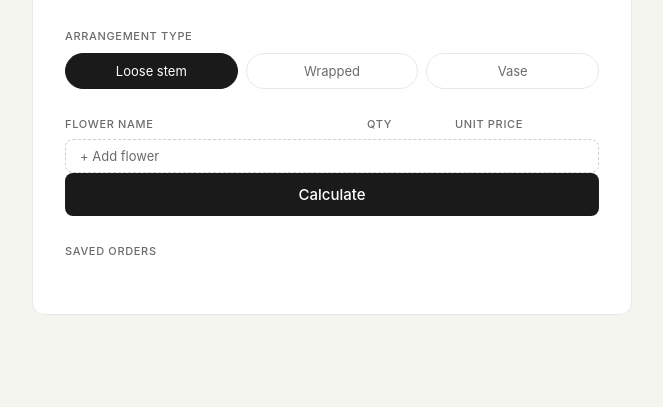
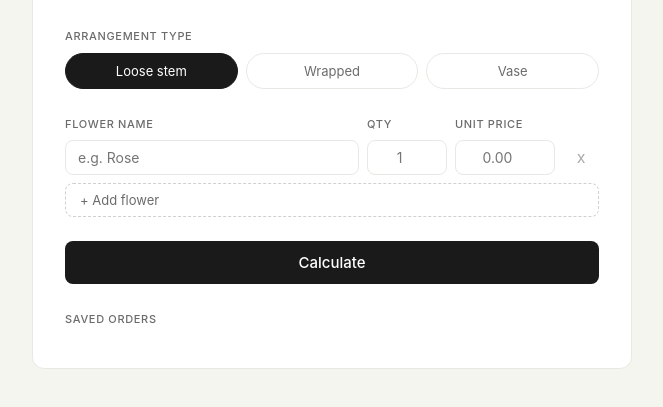
Before and after one commit to s0na-k/PetalCount, a plain HTML site: page frontend/index.html in a window 1280 px wide. Both pictures are taken after a click on the button "+ Add flower". Shown: the part 135-542 px from the top of the page, without its empty margins (308-971 px from the left). Drawn offline with Linux system fonts and the light colour scheme.

Commit message:
Add and remove flower rows

```diff
--- a/frontend/app.js
+++ b/frontend/app.js
@@ -0,0 +1,18 @@
+console.log('app.js loaded')
+document.getElementById('add-flower-btn').addEventListener('click', function() {
+    const row = document.createElement('div')
+    row.className = 'flower-row'
+
+    row.innerHTML = `
+        <input type="text" placeholder="e.g. Rose">
+        <input type="number" placeholder="1">
+        <input type="number" placeholder="0.00">
+        <button class="remove-btn">x</button>
+    `
+    document.getElementById('flower-rows').appendChild(row)
+
+    const removeBtn = row.querySelector('.remove-btn')
+    removeBtn.addEventListener('click', function() {
+        removeBtn.parentElement.parentElement.removeChild(removeBtn.parentElement)
+    })
+})
--- a/frontend/index.html
+++ b/frontend/index.html
@@ -19,7 +19,7 @@
                 <p class="section-label">Arrangement type</p>
                 <div class="type-buttons">
                     <button class="type-btn active" data-type="loose">Loose stem</button>
-                    <button class ="type-btn" data-type="wrapped">Wrapped</button>
+                    <button class="type-btn" data-type="wrapped">Wrapped</button>
                     <button class="type-btn" data-type="vase">Vase</button>
                 </div>
             </div>
@@ -33,7 +33,7 @@
                     <span>Unit price</span>
                     <span></span>
                 </div>
-                <div id="flower-rows"
+                <div id="flower-rows">
                 </div>
                 <button id="add-flower-btn">+ Add flower</button>
             </div>
@@ -50,9 +50,9 @@
                     <input
                         type="text"
                         id="order-name-input"
-                        placeholder="Name this oder (e.g. Bridal Bouquet)"
+                        placeholder="Name this order (e.g. Bridal Bouquet)"
                     />
-                    <button id="save-orderobtn">Save order</button>
+                    <button id="save-order-btn">Save order</button>
                 </div>
             </div>
 
--- a/frontend/style.css
+++ b/frontend/style.css
@@ -87,7 +87,7 @@ h1 {
     letter-spacing: 0.06em;
 }
 
-.flower.row {
+.flower-row {
     display: grid;
     grid-template-columns: 2fr 80px 100px 36px;
     gap: 8px;
@@ -112,10 +112,10 @@ h1 {
     border-color: #1a1a1a;
 }
 
-.flower-row input[type = "number"] {
+.flower-row input[type="number"] {
     font-size: 14px;
     font-family: inherit;
-    padding: 8px 12 px;
+    padding: 8px 12px;
     border: 1px solid #e8e8e4;
     border-radius: 8px;
     color: #1a1a1a;
@@ -225,7 +225,7 @@ h1 {
     color: #1a1a1a;
 }
 
-.result-line .tpe-label {
+.result-line .type-label {
     font-size: 11px;
     color: #aaaaaa;
     margin-left: 4px;
```
